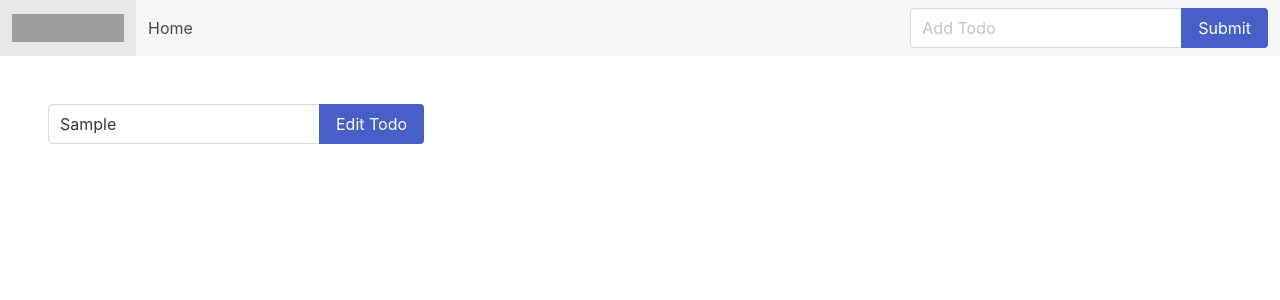
After one commit to ricardovezetiv/todo-list, a Django app: page /edit/1 in a window 1280 px wide. The commit adds this page. Shown: the top 300 px of the page. Run offline with Django 4.2, Linux system fonts and the light colour scheme; tables that the repository leaves empty hold one stand-in row (values such as "Sample post"); grey boxes are pictures that could not be loaded.

Commit message:
Criada a opção de editar uma tarefa 'Edit Task'.

```diff
--- /dev/null
+++ b/todo_app/templates/todo_app/edit.html
@@ -0,0 +1,18 @@
+{% extends 'todo_app/base.html' %}
+
+{% block content %}
+    <section class="section">
+        <form method="POST">
+            {% csrf_token %}
+            <div class="field has-addons">
+                <div class="control">
+                    <input name="task" class="input" type="text" placeholder="{{ todo.task }}" value="{{ todo.task }}">
+                    <input name="completed" type="hidden" value="{{ todo.completed }}">
+                </div>
+                <div class="control">
+                    <button type="submit" class="button is-link">Edit Todo</button>
+                </div>
+            </div>
+        </form>
+    </section>
+{% endblock %}
--- a/todo_app/templates/todo_app/home.html
+++ b/todo_app/templates/todo_app/home.html
@@ -39,6 +39,8 @@
                             <i class="far fa-circle"></i>
                             <a href="{% url 'complete' todo.id %}">Mark Complete</a>
                         {% endif %}
+                        <span>or</span>
+                        <a href="{% url 'edit' todo.id %}">Edit Task</a>
                     </td>
                     <td>
                         <a href="{% url 'delete' todo.id %}">Remove Task</a>
--- a/todo_app/urls.py
+++ b/todo_app/urls.py
@@ -6,4 +6,5 @@ urlpatterns = [
     path('delete/<int:todo_id>', views.delete, name='delete'),
     path('complete/<int:todo_id>', views.task_complete, name="complete"),
     path('incomplete/<int:todo_id>', views.task_incomplete, name="incomplete"),
+    path('edit/<int:todo_id>', views.edit, name="edit"),
 ]
--- a/todo_app/views.py
+++ b/todo_app/views.py
@@ -37,3 +37,17 @@ def task_incomplete(request, todo_id):
     todo.completed = False
     todo.save()
     return redirect('home')
+
+
+def edit(request, todo_id):
+    if request.method == 'POST':
+        todo = Todo.objects.get(id=todo_id)
+        form = TodoForm(request.POST or None, instance=todo)
+
+        if form.is_valid():
+            form.save()
+            messages.success(request, ('Task has been edited!'))
+            return redirect('home')
+    else:
+        todo = Todo.objects.get(id=todo_id)
+        return render(request, 'todo_app/edit.html', {'todo': todo})
```
